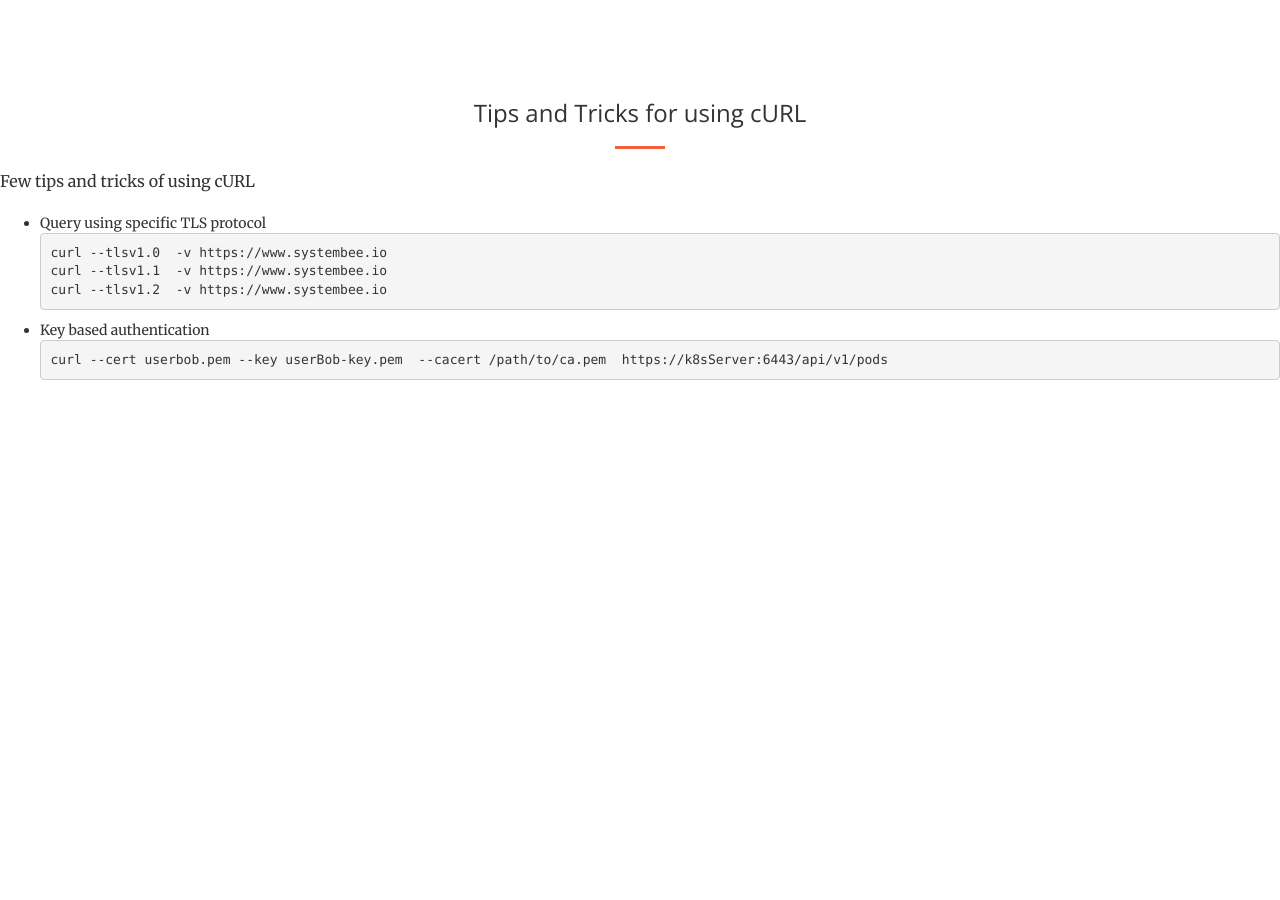
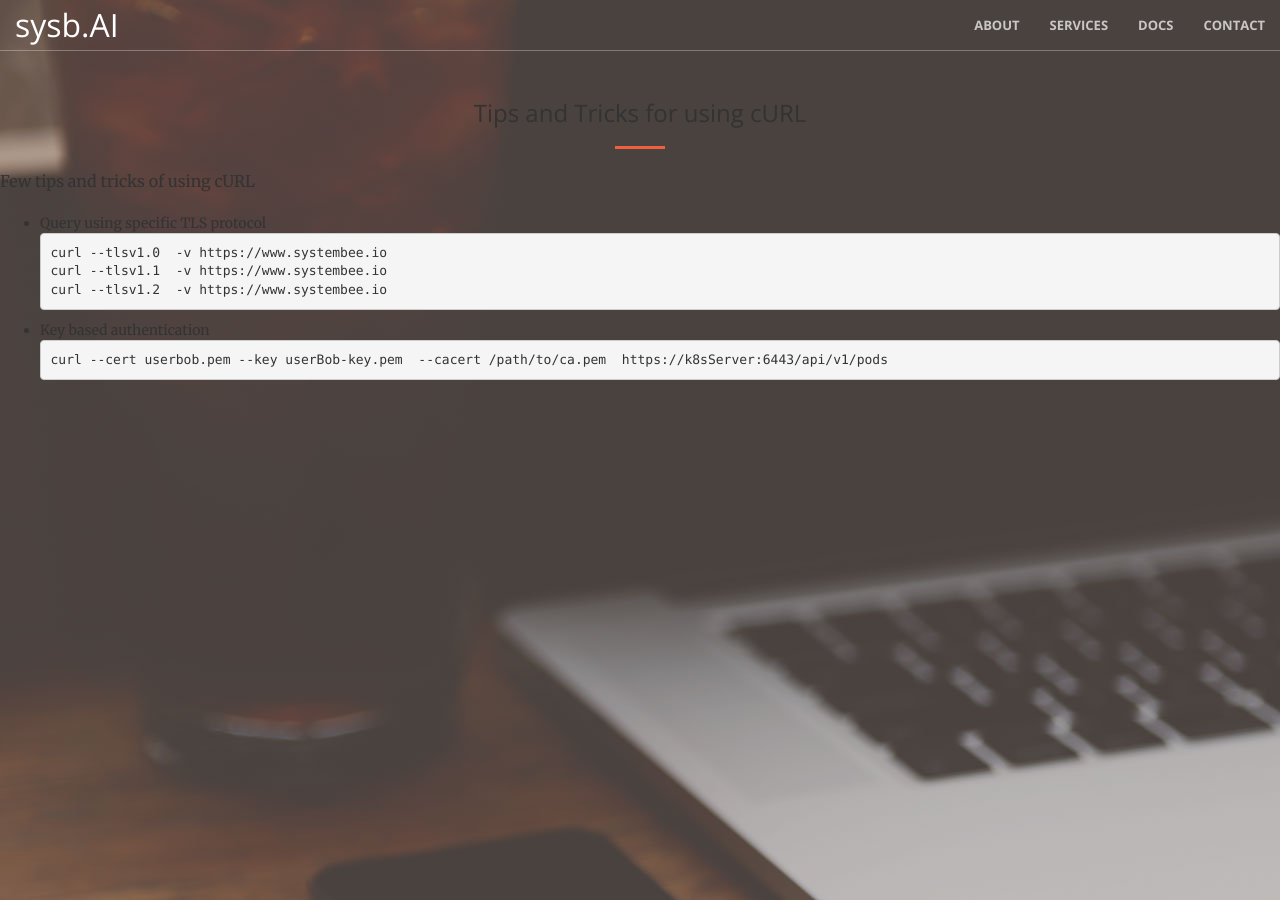
Before and after one commit to usama7628674/sysb.AI, a Jekyll site: the page built from _posts/2019-12-02-tips-and-tricks-for-using-curl.md, in a window 1280 px wide. Built offline with Jekyll 4.4.1, drawn with Linux system fonts in a browser that asks for light colours.

Commit message:
yet another commit

```diff
--- a/_layouts/post.html
+++ b/_layouts/post.html
@@ -3,7 +3,7 @@
 
 {% include head.html %}
 
-<body>
+<body background="https://www.sysb.ai/img/header.jpg">
 {% include analytics.html %}
 {% include nav.html %}
 
```
